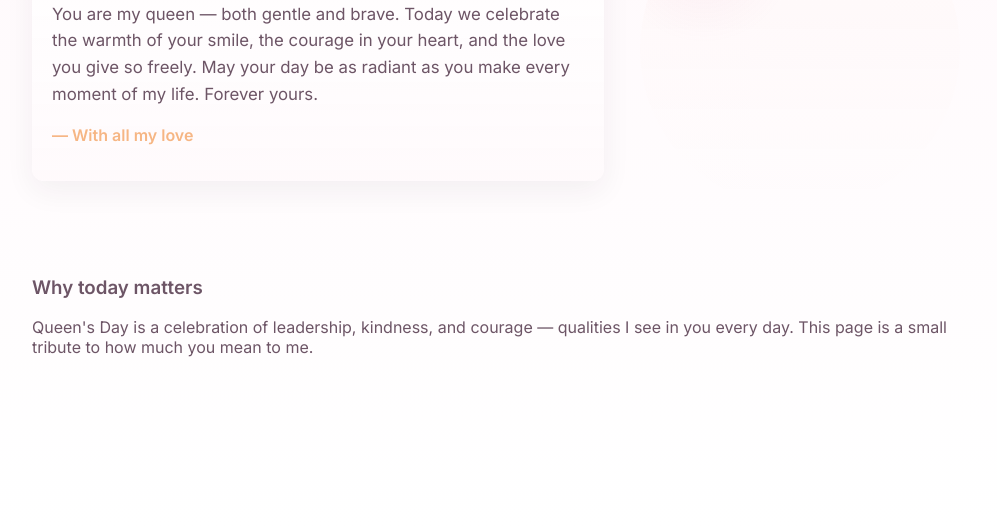
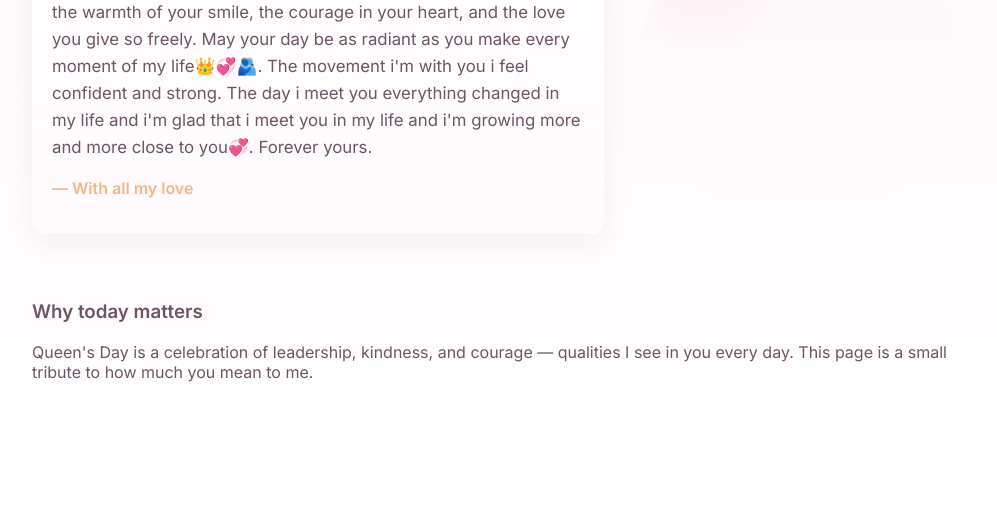
Before and after one commit to Varad110/queenday, a plain HTML site: page index.html in a window 1280 px wide. Shown: the part 269-800 px from the top of the page, without its empty margins (134-1131 px from the left). Drawn offline with nearby package versions, Linux system fonts and the light colour scheme.

Commit message:
added the wish

```diff
--- a/index.html
+++ b/index.html
@@ -33,10 +33,13 @@
         <div class="hero-content">
           <h2 id="greetingTitle">To my dearest — on Queen's Day</h2>
           <p class="message">
-            You are my queen — both gentle and brave. Today we celebrate the
+            You are my queen👑 — both gentle and brave. Today we celebrate the
             warmth of your smile, the courage in your heart, and the love you
             give so freely. May your day be as radiant as you make every moment
-            of my life. Forever yours.
+            of my life👑💞🫂. The movement i'm with you i feel confident and
+            strong. The day i meet you everything changed in my life and i'm
+            glad that i meet you in my life and i'm growing more and more close
+            to you💞. Forever yours.
           </p>
           <p class="signature">— With all my love</p>
         </div>
```
